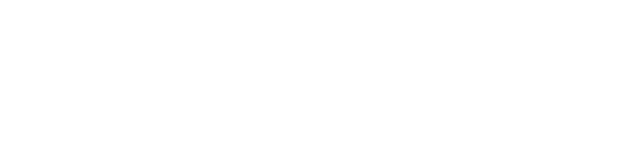
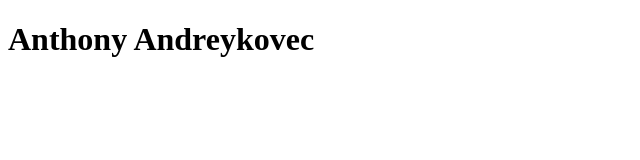
Before and after one commit to XmasFoxy/rsschool-cv, a plain HTML site: page index.html in a window 1280 px wide. Shown: the whole page, without its empty margins (0-640 px from the left). Drawn offline with Linux system fonts and the light colour scheme.

Commit message:
fix: removed whitespaces

```diff
--- a/index.html
+++ b/index.html
@@ -7,6 +7,6 @@
     <link rel="stylesheet" href="style.css">
 </head>
 <body>
-
+    <h1>Anthony Andreykovec</h1>
 </body>
 </html>
```
